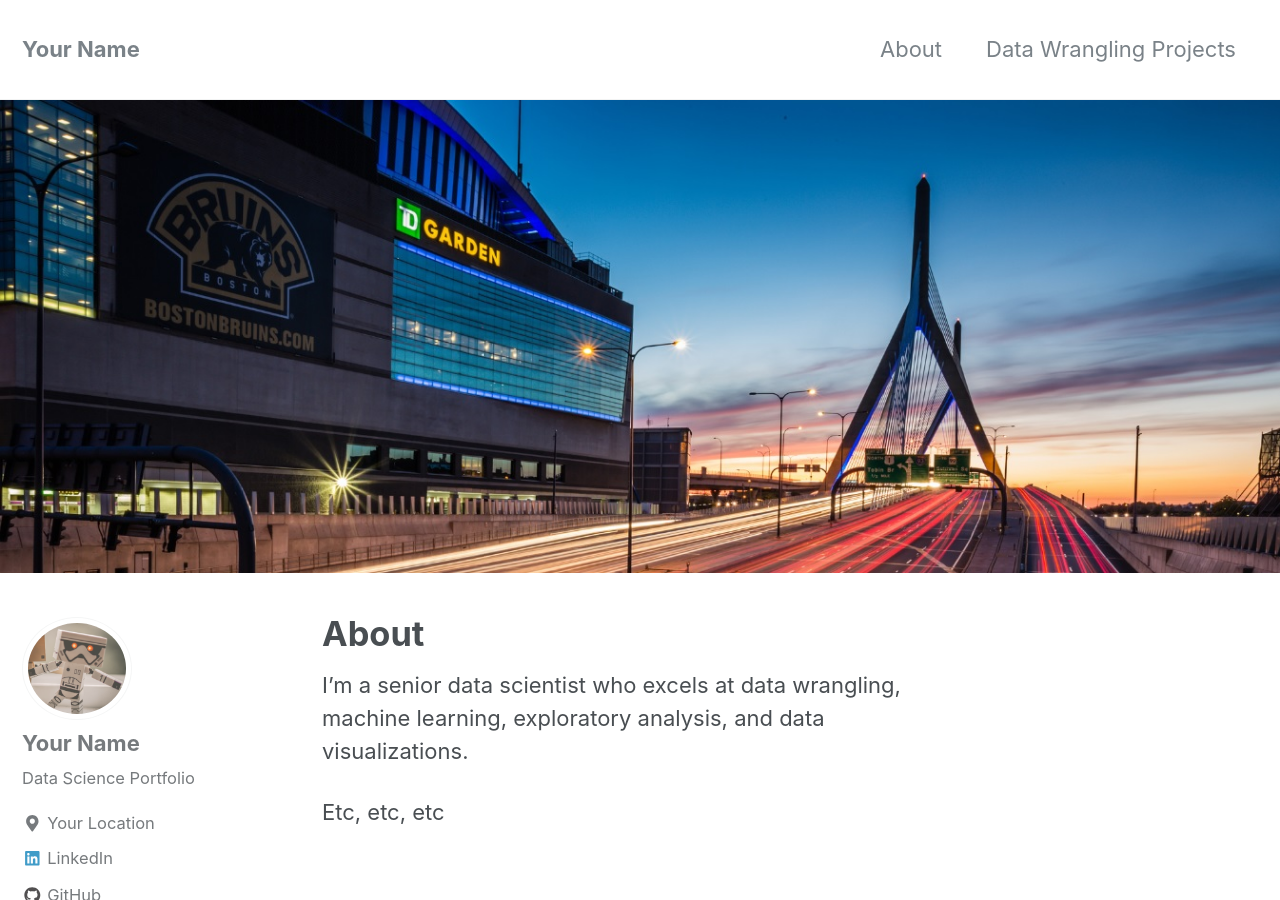
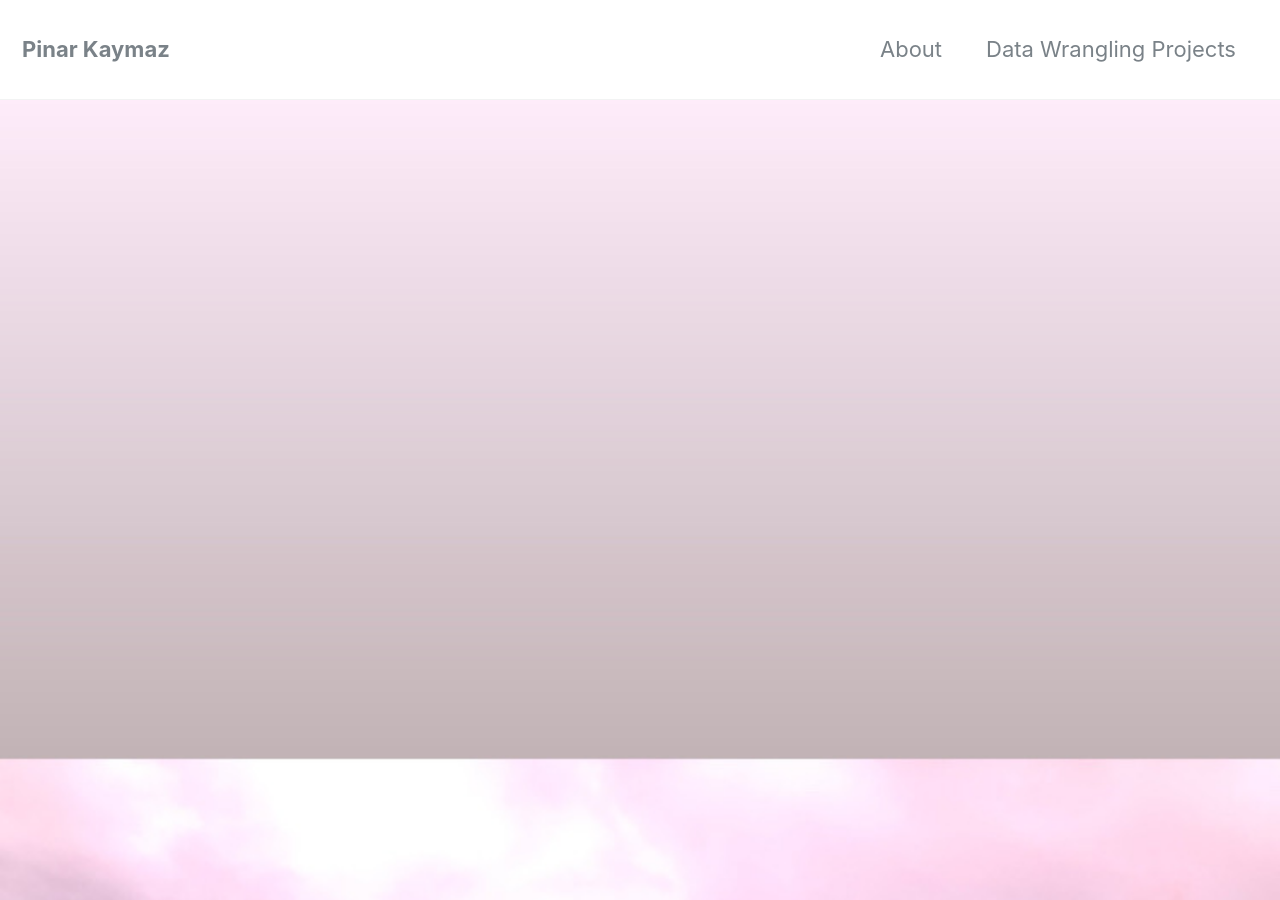
Before and after one commit to pinarkaymaz6/pinarkaymaz6.github.io, a Jekyll site: the page built from _pages/about.md, in a window 1280 px wide and 900 px high. Built offline with Jekyll 4.4.1, drawn with Linux system fonts in a browser that asks for light colours; nearby versions of some CDN libraries; some of the changed text lies outside the part shown.

Commit message:
Update avatar

```diff
--- a/_config.yml
+++ b/_config.yml
@@ -9,10 +9,10 @@ minimal_mistakes_skin    : "default" # "air", "aqua", "contrast", "dark", "dirt"
 
 # Site Settings
 locale                   : "en-US"
-title                    : "Your Name"
+title                    : "Pinar Kaymaz"
 title_separator          : "-"
-name                     : "Your Name"
-description              : "Data Science Portfolio"
+name                     : "Pinar Kaymaz"
+description              : "Portfolio"
 url                      : # the base hostname & protocol for your site e.g. "https://mmistakes.github.io"
 baseurl                  : # the subpath of your site, e.g. "/blog"
 repository               : # GitHub username/repo-name e.g. "mmistakes/minimal-mistakes"
@@ -84,10 +84,10 @@ analytics:
 
 # Site Author
 author:
-  name             : "Your Name"
-  avatar           : "/images/bio-pic-2.jpg" # path of avatar image, e.g. "/assets/images/bio-photo.jpg"
-  bio              : "Data Science Portfolio"
-  location         : "Your Location"
+  name             : "Pinar Kaymaz"
+  avatar           : "/images/avatar.jpg" # path of avatar image, e.g. "/assets/images/bio-photo.jpg"
+  bio              : "Portfolio"
+  location         : "Munich, DE"
   email            :
   uri              :
   home             : # null (default), "absolute or relative url to link to author home"
@@ -97,13 +97,13 @@ author:
   flickr           :
   facebook         :
   foursquare       :
-  github           : "Your Github"
+  github           : "pinarkaymaz6"
   gitlab           :
   google_plus      :
   keybase          :
   instagram        :
   lastfm           :
-  linkedin         : "dataoptimal" # "john-doe-12345678" (the last part of your profile url, e.g. https://www.linkedin.com/in/john-doe-12345678)
+  linkedin         : "pinarkaymaz6" # "john-doe-12345678" (the last part of your profile url, e.g. https://www.linkedin.com/in/john-doe-12345678)
   pinterest        :
   soundcloud       :
   stackoverflow    : # "123456/username" (the last part of your profile url, e.g. https://stackoverflow.com/users/123456/username)
--- a/_pages/about.md
+++ b/_pages/about.md
@@ -2,7 +2,7 @@
 title: "About"
 permalink: /about/
 header:
-  image: "/images/zakim.jpg"
+  image: "/images/cover.jpg"
 ---
 
 I'm a senior data scientist who excels at data wrangling, machine learning, exploratory analysis, and data visualizations.
```
Also changed, not shown: images/avatar.jpg (added), images/cover.JPG (added).
